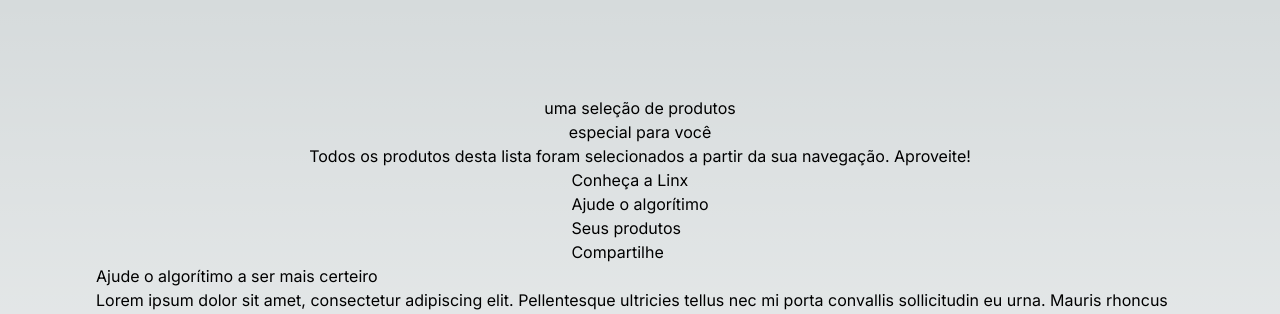
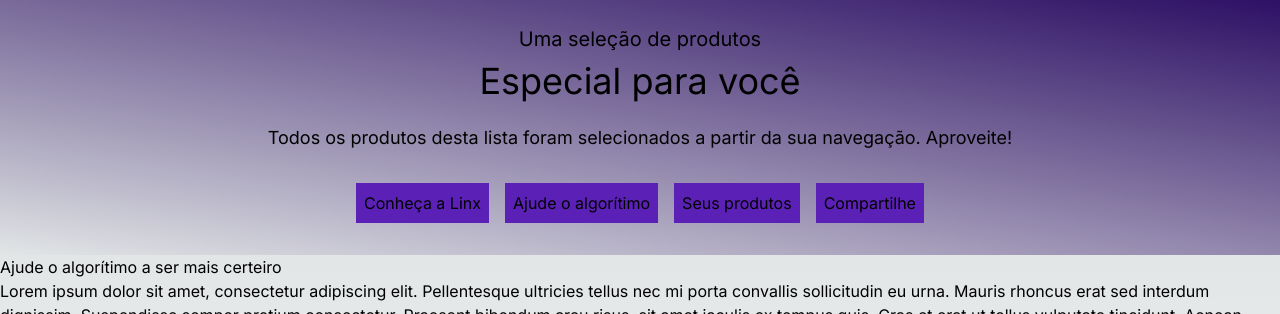
Before and after one commit to Franppires/landing_page_nt, a Next.js app: page / in a window 1280 px wide. Shown: the top 314 px of the page. Built offline with nearby package versions, Linux system fonts and the light colour scheme.

Commit message:
header style

```diff
--- a/src/app/page.tsx
+++ b/src/app/page.tsx
@@ -2,19 +2,22 @@
 
 export default function Home() {
   return (
-    <main className='flex min-h-screen flex-col items-center justify-between p-24'>
-      <h2>uma seleção de produtos</h2>
-      <h1>especial para você</h1>
-      <h3>
-        Todos os produtos desta lista foram selecionados a partir da sua
-        navegação. Aproveite!
-      </h3>
-      <ul>
-        <li>Conheça a Linx</li>
-        <li>Ajude o algorítimo</li>
-        <li>Seus produtos</li>
-        <li>Compartilhe</li>
-      </ul>
+    <main className=''>
+      <div className='bg-custom-gradient w-full text-center pt-6'>
+        <h2 className='text-xl '>Uma seleção de produtos</h2>
+        <h1 className='text-4xl'>Especial para você</h1>
+        <h3 className='text-lg mt-4'>
+          Todos os produtos desta lista foram selecionados a partir da sua
+          navegação. Aproveite!
+        </h3>
+        <ul className='flex space-x-4 justify-center items-center'>
+          <li className='text-base bg-violet-800 p-2 my-8'>Conheça a Linx</li>
+          <li className='text-base bg-violet-800 p-2 my-8'>Ajude o algorítimo</li>
+          <li className='text-base bg-violet-800 p-2 my-8'>Seus produtos</li>
+          <li className='text-base bg-violet-800 p-2 my-8'>Compartilhe</li>
+        </ul>
+
+      </div>
 
       <div>
         <div>
--- a/tailwind.config.js
+++ b/tailwind.config.js
@@ -7,11 +7,27 @@
   ],
   theme: {
     extend: {
-      backgroundImage: {
-        'gradient-radial': 'radial-gradient(var(--tw-gradient-stops))',
+      backgroundImage: theme => ({
+        'custom-gradient': 'linear-gradient(-190grad, #2e1065, #0000)',
         'gradient-conic':
           'conic-gradient(from 180deg at 50% 50%, var(--tw-gradient-stops))',
-      },
+        'button': '#5b21b6'
+      }),
+    },
+    fontSize: {
+      'xs': '0.75rem',
+      'sm': '0.875rem',
+      'base': '1rem',
+      'lg': '1.125rem',
+      'xl': '1.25rem',
+      '2xl': '1.5rem',
+      '3xl': '1.875rem',
+      '4xl': '2.25rem',
+      '5xl': '3rem',
+      '6xl': '4rem',
+      '7xl': '5rem',
+      '8xl': '6rem',
+      '9xl': '8rem',
     },
   },
   plugins: [],
```
